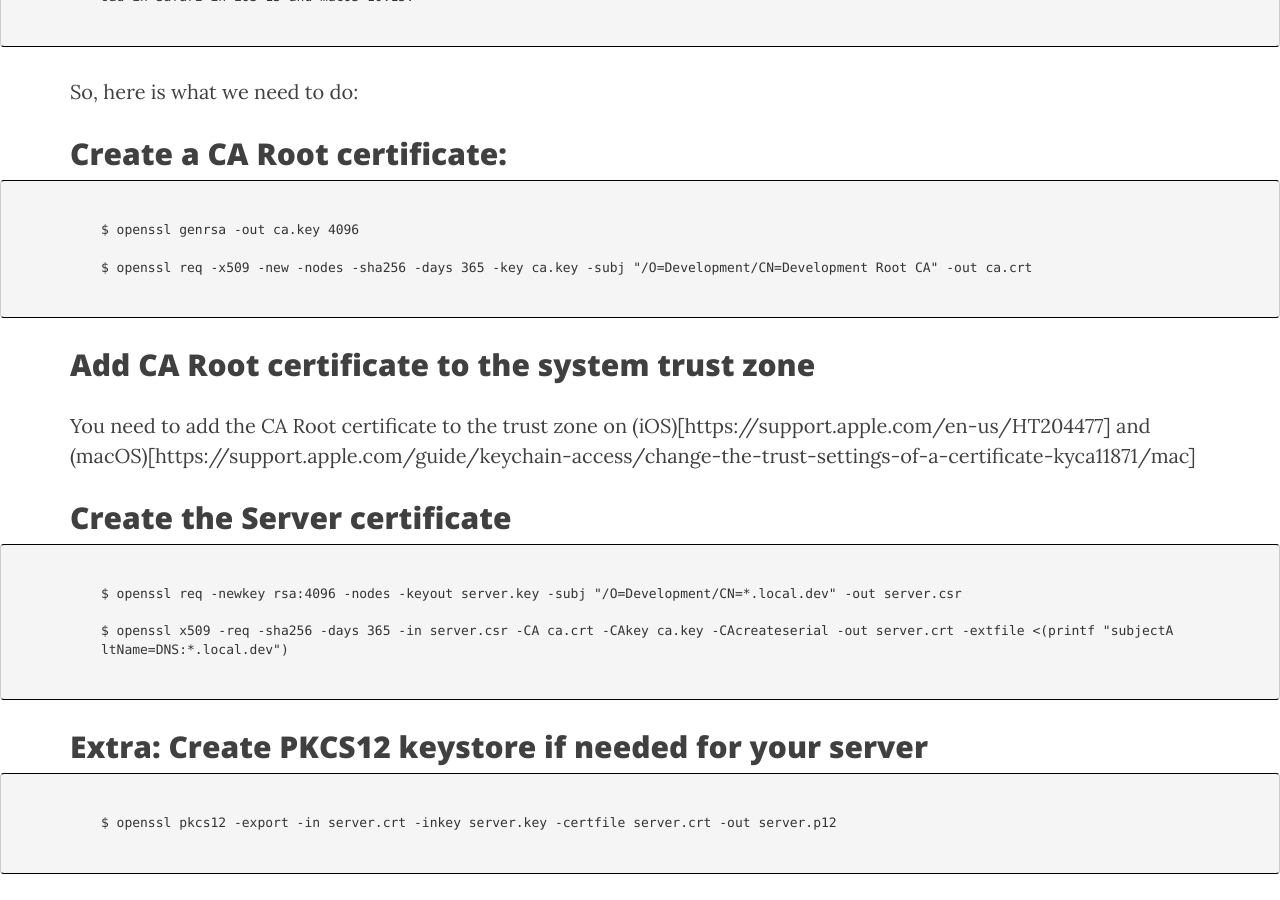
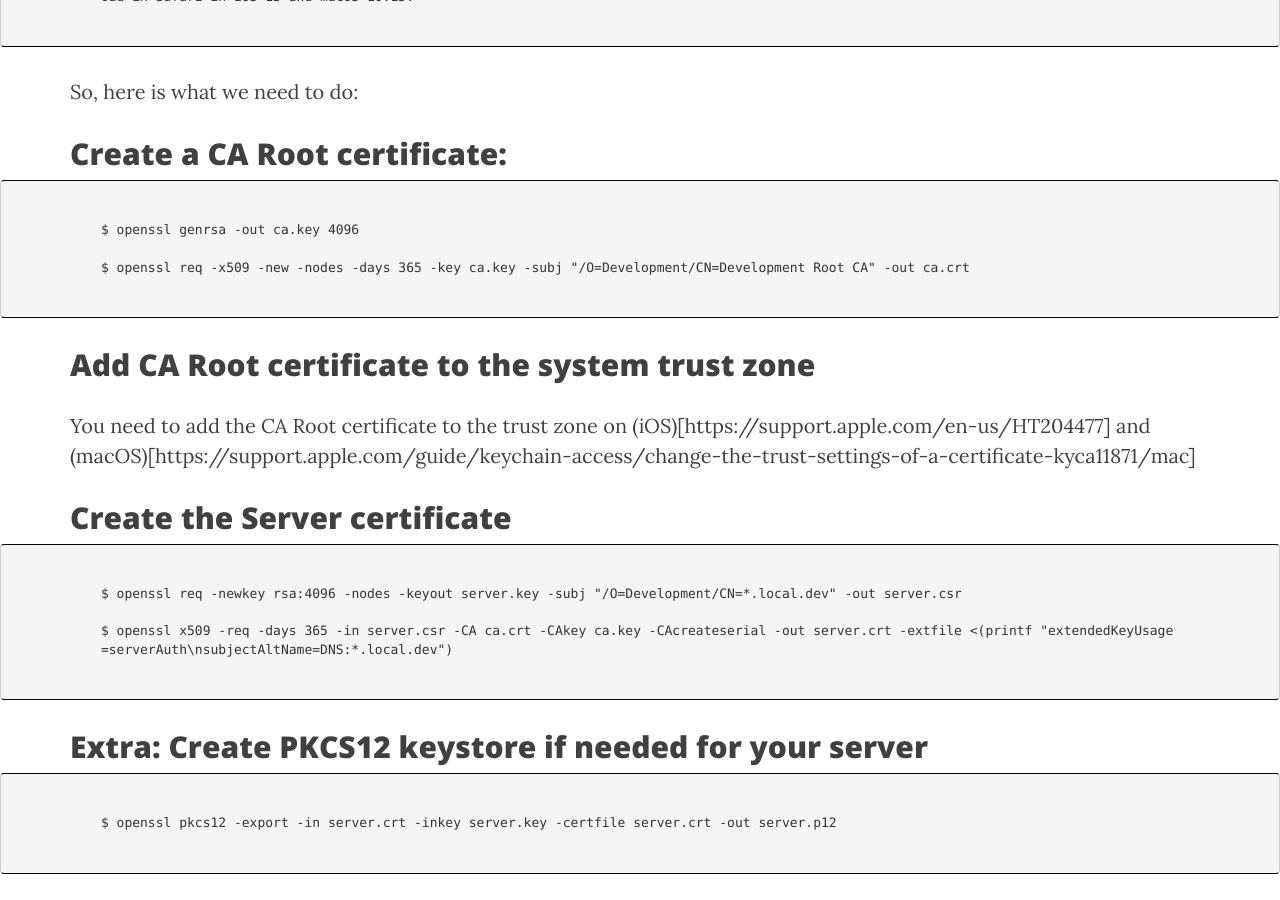
Before and after one commit to yeradis/yeradis.github.io, a Jekyll site: the page built from _posts/2020-11-01-self-signed-certificates-for-ios-and-mac.md, in a window 1280 px wide and 900 px high, scrolled down 1128 px. Built offline with Jekyll 4.4.1, drawn with Linux system fonts in a browser that asks for light colours; nearby versions of some CDN libraries; comment, search, counter and statistics services are not loaded.

Commit message:
Update 2020-11-01-self-signed-certificates-for-ios-and-mac.md
minor update to add the EKU

````diff
--- a/_posts/2020-11-01-self-signed-certificates-for-ios-and-mac.md
+++ b/_posts/2020-11-01-self-signed-certificates-for-ios-and-mac.md
@@ -33,7 +33,7 @@ So, here is what we need to do:
 ```bash
 $ openssl genrsa -out ca.key 4096
 
-$ openssl req -x509 -new -nodes -sha256 -days 365 -key ca.key -subj "/O=Development/CN=Development Root CA" -out ca.crt
+$ openssl req -x509 -new -nodes -days 365 -key ca.key -subj "/O=Development/CN=Development Root CA" -out ca.crt
 ```
 
 ## Add CA Root certificate to the system trust zone
@@ -46,7 +46,7 @@ You need to add the CA Root certificate to the trust zone on (iOS)[https://suppo
 ```bash
 $ openssl req -newkey rsa:4096 -nodes -keyout server.key -subj "/O=Development/CN=*.local.dev" -out server.csr
 
-$ openssl x509 -req -sha256 -days 365 -in server.csr -CA ca.crt -CAkey ca.key -CAcreateserial -out server.crt -extfile <(printf "subjectAltName=DNS:*.local.dev")
+$ openssl x509 -req -days 365 -in server.csr -CA ca.crt -CAkey ca.key -CAcreateserial -out server.crt -extfile <(printf "extendedKeyUsage=serverAuth\nsubjectAltName=DNS:*.local.dev")
 ```
 
 ## Extra: Create PKCS12 keystore if needed for your server
````
